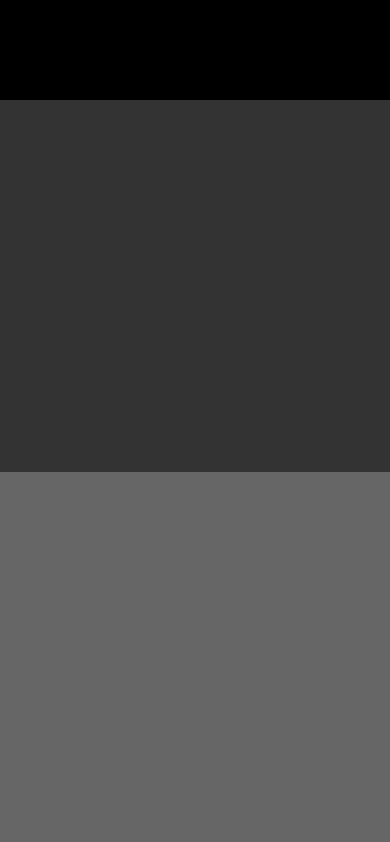
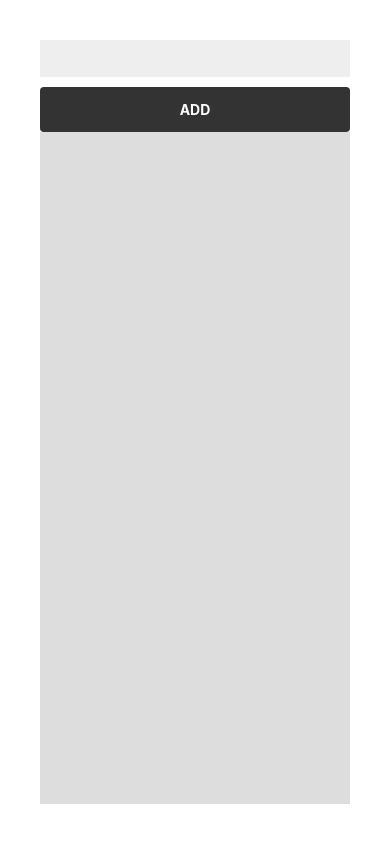
Before and after one commit to matsu0228/reactNativeSandbox, a React Native app: screen / in a window 390 px wide. Built offline with nearby package versions, Linux system fonts and the light colour scheme.

Commit message:
todolist

```diff
--- a/App.js
+++ b/App.js
@@ -7,16 +7,51 @@
  */
 
 import React, {Component} from 'react';
-import {Platform, StyleSheet, Text, View} from 'react-native';
+import {
+  Platform,
+  StyleSheet,
+  Text,
+  View,
+  TextInput,
+  ScrollView,
+  TouchableOpacity
+} from 'react-native';
+import Todolist from './Todolist';
 
 
-export default class App extends Component{
+export default class App extends Component {
+  state = {
+    newTodo: '',
+    todos: [],
+  }
+
+  onChangeText(newTodo){
+    this.setState({ newTodo });
+  }
+
+  onPressAdd() {
+    const { newTodo } = this.state;
+    this.setState({
+      newTodo: '',
+      todos: [newTodo, ...this.state.todos],
+    });
+  }
   render() {
+    console.log(this.state);
     return (
       <View style={styles.container}>
-        <View style={styles.box1} />
-        <View style={styles.box2} />
-        <View style={styles.box3} />
+        <TextInput
+          value={this.state.newTodo}
+          style={styles.form}
+          onChangeText={text => this.onChangeText(text)}
+        />
+        <TouchableOpacity
+          style={styles.addButton}
+          onPress={() => this.onPressAdd()}
+        >
+          <Text style={styles.addButtonText}>ADD</Text>
+        </TouchableOpacity>
+        <Todolist todos={this.state.todos}></Todolist>
       </View>
     );
   }
@@ -25,9 +60,26 @@
 const styles = StyleSheet.create({
   container: {
     flex: 1,
+    padding:40,
     //flexDirection: 'row',
-    flexDirection: 'column',
+    //flexDirection: 'column',
     //-reverse',
+  },
+  form: {
+    backgroundColor: '#EEE',
+    padding:10,
+  },
+  addButton: {
+    backgroundColor: '#333',
+    padding:14,
+    borderRadius: 4,
+    marginTop: 10,
+  },
+  addButtonText: {
+    color: '#FFF',
+    textAlign: 'center',
+    fontWeight: 'bold',
+
   },
   box1:{
     height:100,
--- /dev/null
+++ b/Todolist.js
@@ -0,0 +1,31 @@
+
+import React, {Component} from 'react';
+import {
+  Text,
+  View,
+  ScrollView,
+  StyleSheet
+} from 'react-native';
+
+
+const styles = StyleSheet.create({
+  scrollView:{
+    backgroundColor:'#DDD',
+  },
+  todoContainer:{
+    backgroundColor: '#FFF',
+    padding: 10,
+  },
+});
+
+export default (props) => (
+    <ScrollView style={styles.scrollView}>
+        {
+            props.todos.map((todo, index) => (
+                <View key={todo + index} style={styles.todoContainer}>
+                    <Text >{todo}</Text>
+                </View>
+            ))
+        }
+    </ScrollView>
+)
```
